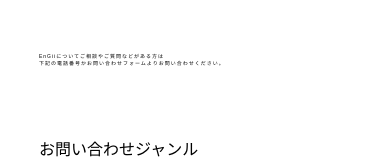
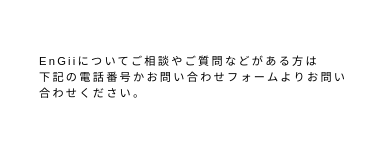
Before and after one commit to reiji-0720/EnGii-HP-recreate, a Nuxt app: page /contact in a window 390 px wide. Shown: the part 223-382 px from the top of the page. Built offline with nearby package versions, Linux system fonts and the light colour scheme.

Commit message:
Update contact.vue

```diff
--- a/pages/contact.vue
+++ b/pages/contact.vue
@@ -286,7 +286,7 @@ textarea{
 @media screen and (max-width:1000px){
   .explain{
     margin-top:100px;
-    font-size:13px;
+    font-size:1.0rem;
     letter-spacing:0.2em;
   }
   .form{
@@ -297,7 +297,7 @@ textarea{
 @media screen and (max-width:730px){
   .explain{
    margin-top:50px;
-    font-size:5px;
+    font-size:0.7rem;
     letter-spacing:0.2em;
   }
 .form{
@@ -320,6 +320,4 @@ textarea{
     margin-top:100px;
   }
 }
-@media screen and (max-width:400px){
-}
 </style>
```
